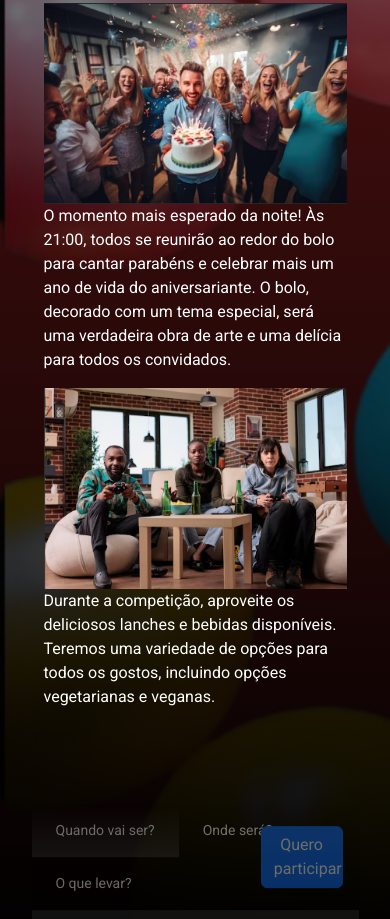
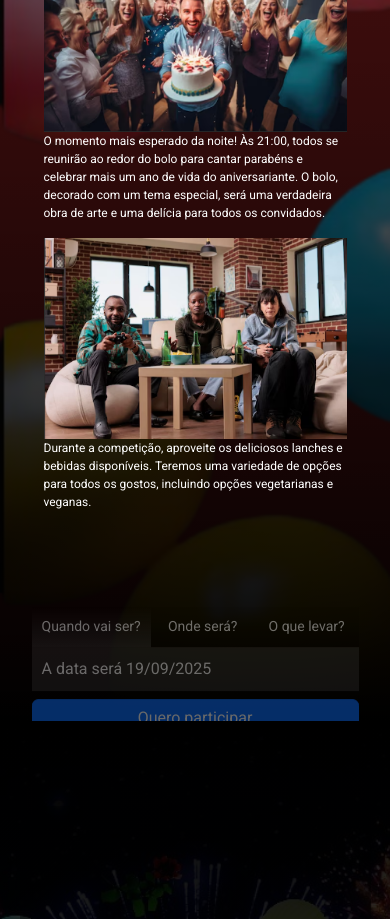
Before and after one commit to petrickad/birthday_party, a website built with Parcel: page src/index.html in a window 390 px wide. Shown: the part 525-1444 px from the top of the page. Built offline with nearby package versions, Linux system fonts and the light colour scheme.

Commit message:
adjuste layout mobile/tablet

```diff
--- a/src/index.html
+++ b/src/index.html
@@ -51,7 +51,6 @@
                         <li class="nav-item infos_bar__details__item">
                             <a class="nav-link" data-bs-toggle="tab" href="#aba3">O que levar?</a>
                         </li>
-                        <a href="#" class="btn btn-primary">Quero participar</a>
                     </ul>
                 </nav>
                 <div class="tab-content d-block">
@@ -65,6 +64,7 @@
                         Leve o que consumir
                     </div>
                 </div>
+                <a href="#" class="btn btn-primary">Quero participar</a>
             </div>
         </div>
     </header>
--- a/src/styles/_hero.scss
+++ b/src/styles/_hero.scss
@@ -40,4 +40,23 @@
             width: 100%;
         }
     }
+
+    @media (max-width: 1024px){
+        &__content{
+            &__image{
+                max-width: 200px;
+
+                p{
+                    font-size: 12px;
+                }
+            }
+        }
+    }
+    @media(max-width: 640px){
+        &__content{
+            &__image{
+                max-width: 360px;
+            }
+        }
+    }
 }
--- a/src/styles/_timer.scss
+++ b/src/styles/_timer.scss
@@ -34,4 +34,8 @@
         height: 80vh;
         border-radius: 20px;
     }
+    @media (max-width: 1024px) {
+        background-size: cover;
+        background-position: center;
+    }
 }
--- a/src/styles/components/_infos_bar.scss
+++ b/src/styles/components/_infos_bar.scss
@@ -1,16 +1,31 @@
 .infos_bar{
     margin-top: 20px;
+    position:relative;
+
+    .btn{
+        width: 25%;
+        position: absolute;
+        right: 16px;
+        top: 0;
+        justify-content: center;
+
+
+    }
+    @media (max-width: 640px){
+        .btn{
+            position: relative;
+            display: flex;
+            right: 0;
+            width: 100%;
+            margin-top: 8px;
+        }
+    }
 
     &__details{
         background-image: linear-gradient(transparent, rgba(0, 0, 0, 0.5));
         align-items: center;
         width: 100%;
 
-        .btn{
-            width: 25%;
-            position: absolute;
-            right: 16px;
-        }
         &__item{
             a{
                 padding: 16px 24px;
@@ -22,6 +37,21 @@
 
             &--is-active{
                 background-image: linear-gradient(transparent, rgba(150, 145, 145, .3));
+            }
+        }
+
+        @media (max-width: 640px) {
+            display: flex;
+            justify-content: space-between;
+            flex-wrap: nowrap;
+            &__item {
+                flex: 1;
+                a {
+                    text-align: center;
+                    justify-content: center;
+                    padding: 10px;
+                    white-space: nowrap;
+                }
             }
         }
     }
@@ -43,5 +73,38 @@
             width: 100%;
             height: 100%;
         }
+
+
+
+
+
+
+
+
+
+
+
+
+
+
+
+
+
+
+
+
+
+
+
+
+
+
+
+
+
+
+        @media (max-width: 640px){
+            padding: 10px;
+        }
     }
 }
```
